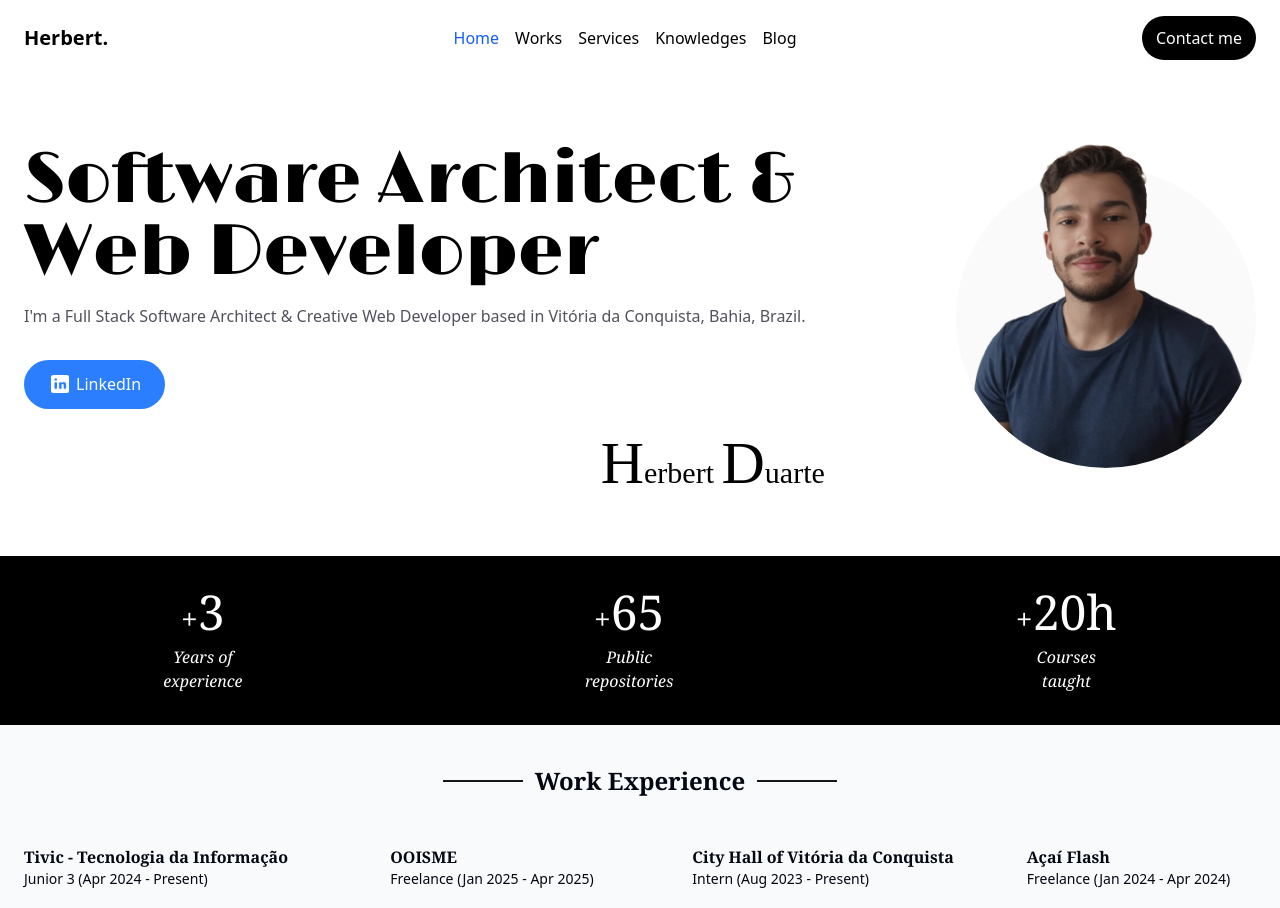
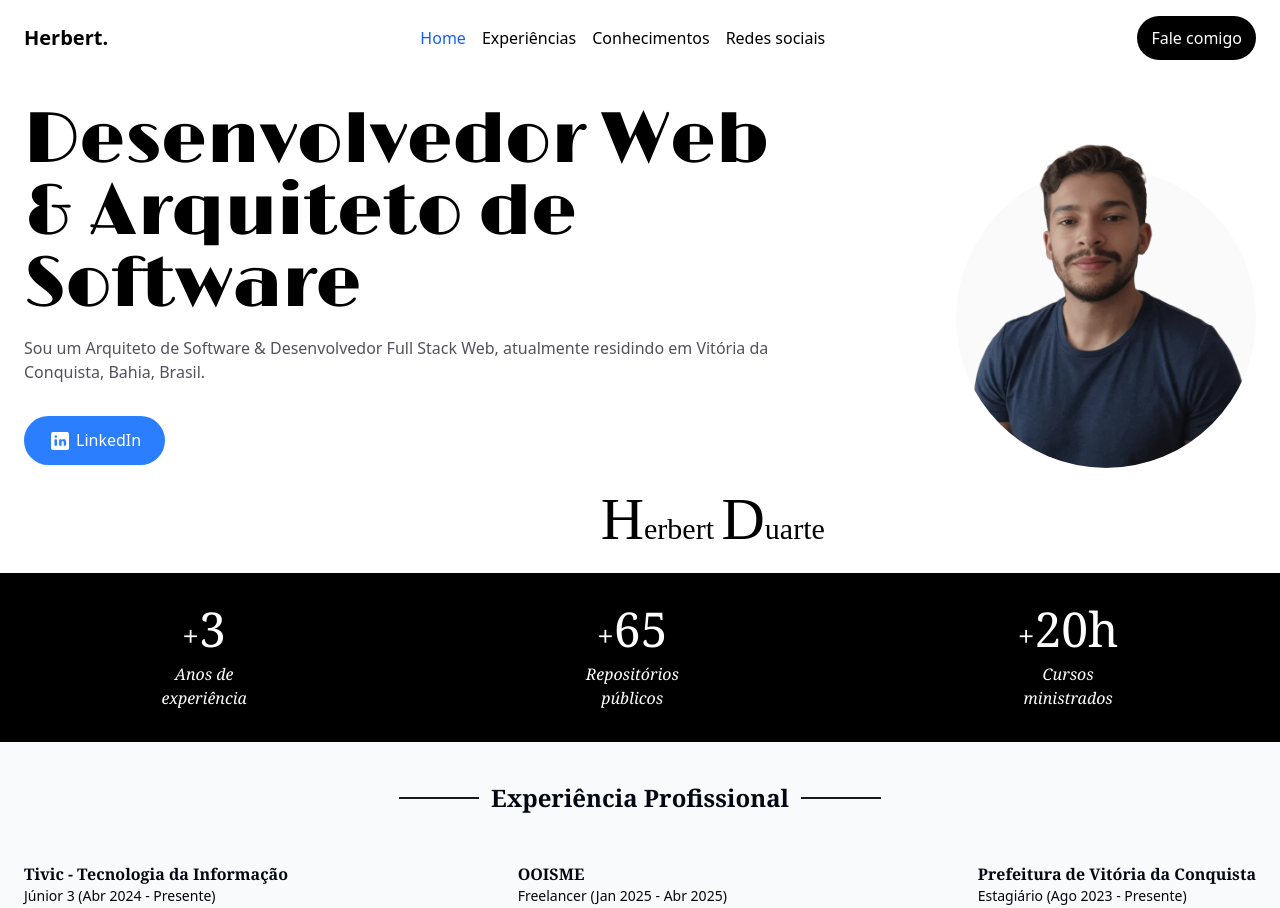
Before and after one commit to HerbertDuarte/herbert-duarte-portifolio-2.0, a Vue app: page / in a window 1280 px wide. Shown: the top 908 px of the page. Built offline with nearby package versions, Linux system fonts and the light colour scheme; a web font is replaced by a local one.

Commit message:
feat:translate to portuguese

```diff
--- a/index.html
+++ b/index.html
@@ -1,5 +1,5 @@
 <!DOCTYPE html>
-<html lang="en">
+<html lang="pt-br">
   <head>
     <meta charset="UTF-8" />
     <link rel="icon" href="/favicon.ico" />
--- a/src/components/HeaderComponent.vue
+++ b/src/components/HeaderComponent.vue
@@ -8,10 +8,9 @@
       <p class="font-bold text-xl">Herbert.</p>
       <ul class="hidden sm:flex gap-4 items-center">
         <li class="text-blue-600">Home</li>
-        <li>Works</li>
-        <li>Services</li>
-        <li>Knowledges</li>
-        <li>Blog</li>
+        <li>Experiências</li>
+        <li>Conhecimentos</li>
+        <li>Redes sociais</li>
       </ul>
       <a
         target="_blank"
@@ -19,7 +18,7 @@
         :href="`https://wa.me/77999851621`"
         class="bg-black text-white rounded-full py-2.5 px-3.5"
       >
-        Contact me
+        Fale comigo
       </a>
     </div>
   </header>
--- a/src/pages/HomePage.vue
+++ b/src/pages/HomePage.vue
@@ -7,11 +7,11 @@ import ContainerComponent from "../components/ContainerComponent.vue";
     <div class="flex">
       <div class="flex-1 flex flex-col justify-center">
         <p class="font-lime text-5xl sm:text-6xl lg:text-7xl">
-          Software Architect & Web Developer
+          Desenvolvedor Web & Arquiteto de Software
         </p>
         <p class="text-zinc-600 my-4">
-          I'm a Full Stack Software Architect & Creative Web Developer based in
-          Vitória da Conquista, Bahia, Brazil.
+          Sou um Arquiteto de Software & Desenvolvedor Full Stack Web,
+          atualmente residindo em Vitória da Conquista, Bahia, Brasil.
         </p>
         <div class="my-4">
           <a
--- a/src/pages/InfoPage.vue
+++ b/src/pages/InfoPage.vue
@@ -13,15 +13,22 @@ function goToRepos() {
       class="flex font-serif gap-16 flex-wrap items-center justify-around py-2"
     >
       <InfoComponent value="3">
-        Years of <br />
-        experience
+        <p>
+          Anos de <br />
+          experiência
+        </p>
       </InfoComponent>
       <InfoComponent class="cursor-pointer" @click="goToRepos" value="65">
-        Public <br />repositories
+        <p>
+          Repositórios <br />
+          públicos
+        </p>
       </InfoComponent>
       <InfoComponent value="20h">
-        Courses <br />
-        taught
+        <p>
+          Cursos <br />
+          ministrados
+        </p>
       </InfoComponent>
     </div>
   </ContainerComponent>
--- a/src/pages/WorksPage.vue
+++ b/src/pages/WorksPage.vue
@@ -1,5 +1,5 @@
 <script setup lang="ts">
-import { Link2Icon, LinkIcon } from "lucide-vue-next";
+import { Link2Icon } from "lucide-vue-next";
 import ContainerComponent from "../components/ContainerComponent.vue";
 import WorkComponent from "../components/WorkComponent.vue";
 import type { Work } from "../components/WorkComponent.vue";
@@ -7,31 +7,35 @@ import type { Work } from "../components/WorkComponent.vue";
 const works: Work[] = [
   {
     title: "Tivic - Tecnologia da Informação",
-    subtitle: "Junior 3 (Apr 2024 - Present)",
+    subtitle: "Júnior 3 (Abr 2024 - Presente)",
     items: [
-      "Software Architecture",
-      "Web Fullstack Development",
-      "Team Management",
+      "Arquitetura de Software",
+      "Desenvolvimento Web Fullstack",
+      "Gestão de Equipe",
       "SPRINGBOOT | NESTJS | ANGULAR",
     ],
   },
 
   {
     title: "OOISME",
-    subtitle: "Freelance (Jan 2025 - Apr 2025)",
-    items: ["Web Fullstack Development", "Web Security", "NEXTJS | NESTJS"],
+    subtitle: "Freelancer (Jan 2025 - Abr 2025)",
+    items: [
+      "Desenvolvimento Web Fullstack",
+      "Segurança Web",
+      "NEXTJS | NESTJS",
+    ],
   },
 
   {
-    title: "City Hall of Vitória da Conquista",
-    subtitle: "Intern (Aug 2023 - Present)",
-    items: ["Web Fullstack Development", "VUEJS | NESTJS"],
+    title: "Prefeitura de Vitória da Conquista",
+    subtitle: "Estagiário (Ago 2023 - Presente)",
+    items: ["Desenvolvimento Web Fullstack", "VUEJS | NESTJS"],
   },
 
   {
     title: "Açaí Flash",
-    subtitle: "Freelance (Jan 2024 - Apr 2024)",
-    items: ["Tech Lead", "Web Fullstack Development", "VUEJS | NESTJS"],
+    subtitle: "Freelancer (Jan 2024 - Abr 2024)",
+    items: ["Líder Técnico", "Desenvolvimento Web Fullstack", "VUEJS | NESTJS"],
   },
 ];
 </script>
@@ -42,7 +46,7 @@ const works: Work[] = [
         class="text-2xl font-semibold py-4 flex justify-center items-center gap-3"
       >
         <span class="h-[2px] flex-1 max-w-20 bg-zinc-900" />
-        <p>Work Experience</p>
+        <p>Experiência Profissional</p>
         <span class="h-[2px] flex-1 max-w-20 bg-zinc-900" />
       </div>
 
@@ -63,7 +67,7 @@ const works: Work[] = [
           href="https://docs.google.com/document/d/1ZXpLK_wcGbiaEC29B5fCXnAuccH-9eAp8EpTEV7ub2s/edit?tab=t.0"
         >
           <Link2Icon :size="18" />
-          <span>Go to resume</span>
+          <span>Ver currículo</span>
         </a>
       </div>
     </div>
```
